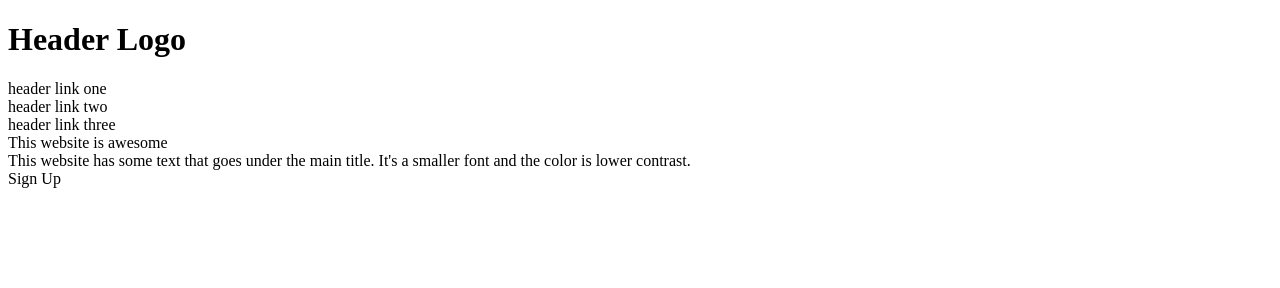
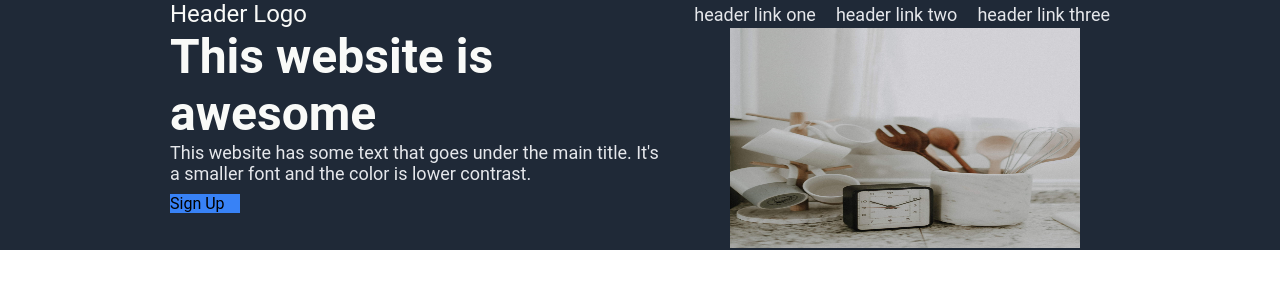
Before and after one commit to Lavecli/Landing-Page, a plain HTML site: page index.html in a window 1280 px wide. Drawn offline with Linux system fonts and the light colour scheme.

Commit message:
Work on Headbar

```diff
--- a/index.html
+++ b/index.html
@@ -10,19 +10,29 @@ content="ie=edge">
   <link rel="stylesheet" href="style.css">
   </head>
   <body>
-    <div class="container">
-    <h1>Header Logo</h1>
-    <div class="headerlinks">header link one</div>
-    <div class="headerlinks">header link two</div>
-    <div class="headerlinks">header link three</div>
+    <div class="navbar">
+     <div class="container">
+      <div class="logo">Header Logo</div>
+      <div class="leftlinks">
+       <ul>
+        <li> <a href="#">header link one</a></li>
+        <li> <a href="#">header link two</a></li>
+        <li> <a href="#">header link three</a></li>
+       </ul>
+      </div>
+     </div>
+     <div class="lake">
+      <div class="sec-navbar">
+       <div class="hero">This website is awesome</div>
+       <div class="second">This website has some text that goes under
+       the main title. It's a smaller font and the color is
+       lower contrast.</div>
+       <div class="signupbutton">Sign Up</div>
+      </div>
+      <img src="pexels-leah-kelley-12128381.jpg">
+     </div>
+
     </div>
-    <div>This website is awesome</div>
-    <div>This website has some text that goes under
-    the main title. It's a smaller font and the color is
-    lower contrast.
-    </div>
-    <div class="signupbutton">Sign Up</div>
-    <img>
 
 
   </body>
--- a/style.css
+++ b/style.css
@@ -0,0 +1,80 @@
+*{
+    box-sizing: border-box;
+    margin: 0;
+    padding: 0;
+    font-family: Roboto;
+}
+
+.navbar{
+    background:#1f2937;
+    height: 250px;
+}
+
+.sec-navbar{
+    display: flex;
+    width: 500px;
+    margin: 0 auto;
+    flex-direction: column;
+    margin-right: 60px;
+}
+
+.hero{
+    color:#f9faf8;
+    font-size: 48px;
+    font-weight: bolder;
+}
+.container{
+    display: flex;
+    max-width: 1000px;
+    margin: 0 auto;
+    padding: 0 30px;
+    justify-content: space-between;
+    align-items: center;
+}
+
+.logo{
+    color: #f9faf8;
+    font-size: 24px;
+}
+
+ul{
+    display: flex;
+    list-style-type: none;
+    justify-content: space-between;
+}
+
+ul a{
+    text-decoration: none;
+    color: #e5e7eb;
+    font-size: 18px;
+}
+
+ul li{
+    margin-left: 20px;
+}
+
+.lake{
+    display: flex;
+    max-width: 1200px;
+    height: 220px;
+}
+
+.signupbutton{
+    margin-top: 10px;
+    display: flex;
+    background: #3882F6;
+    width: 70px;
+    align-items: center;
+}
+
+.navbar img{
+    width: 350px;
+    max-height: 250px;
+    margin-right: 120px;
+
+}
+
+.second{
+    color: #e5e7eb;
+    font-size: 18px;
+}
```
Also changed, not shown: pexels-leah-kelley-12128381.jpg (added), 1 other file.
